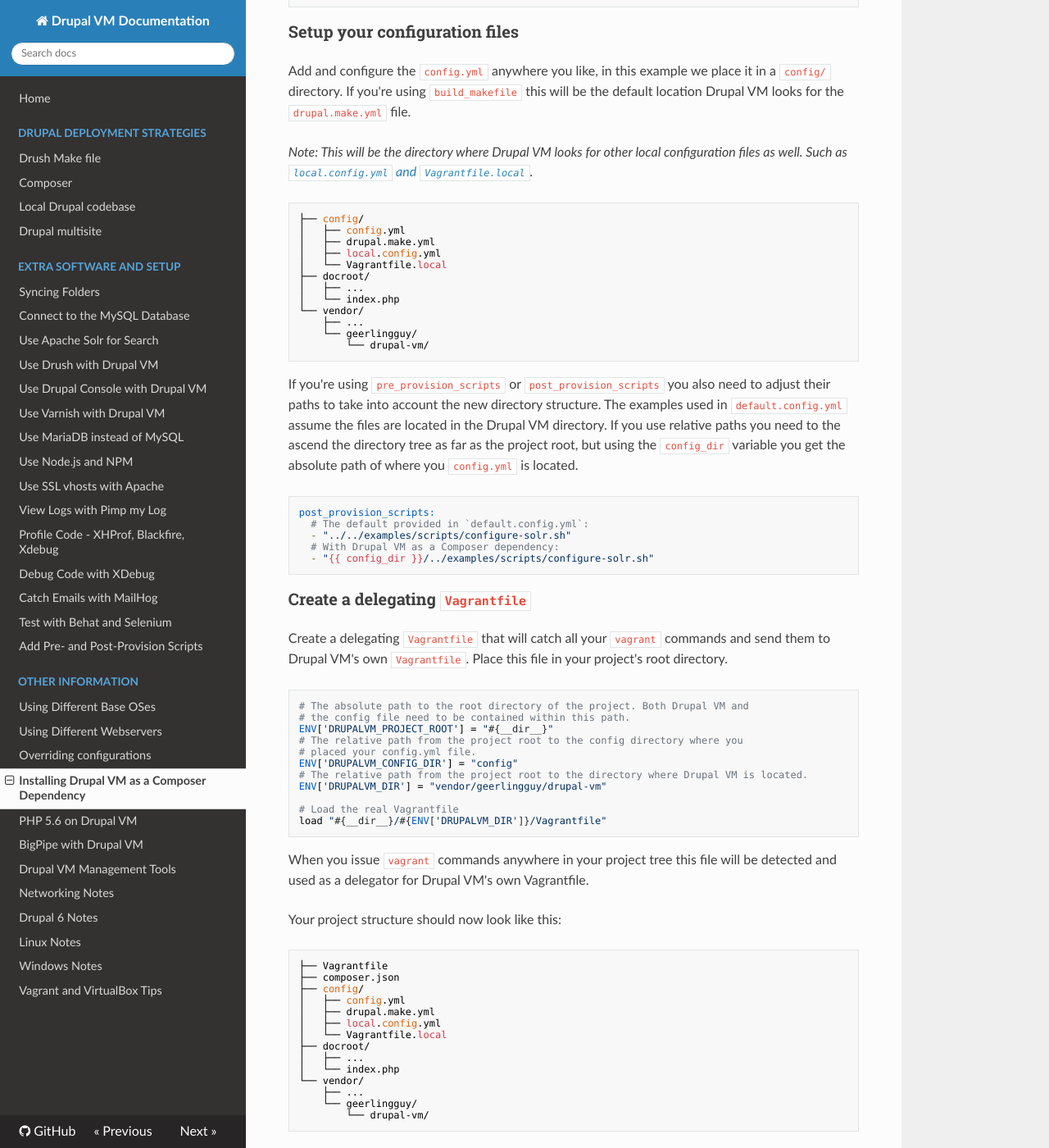
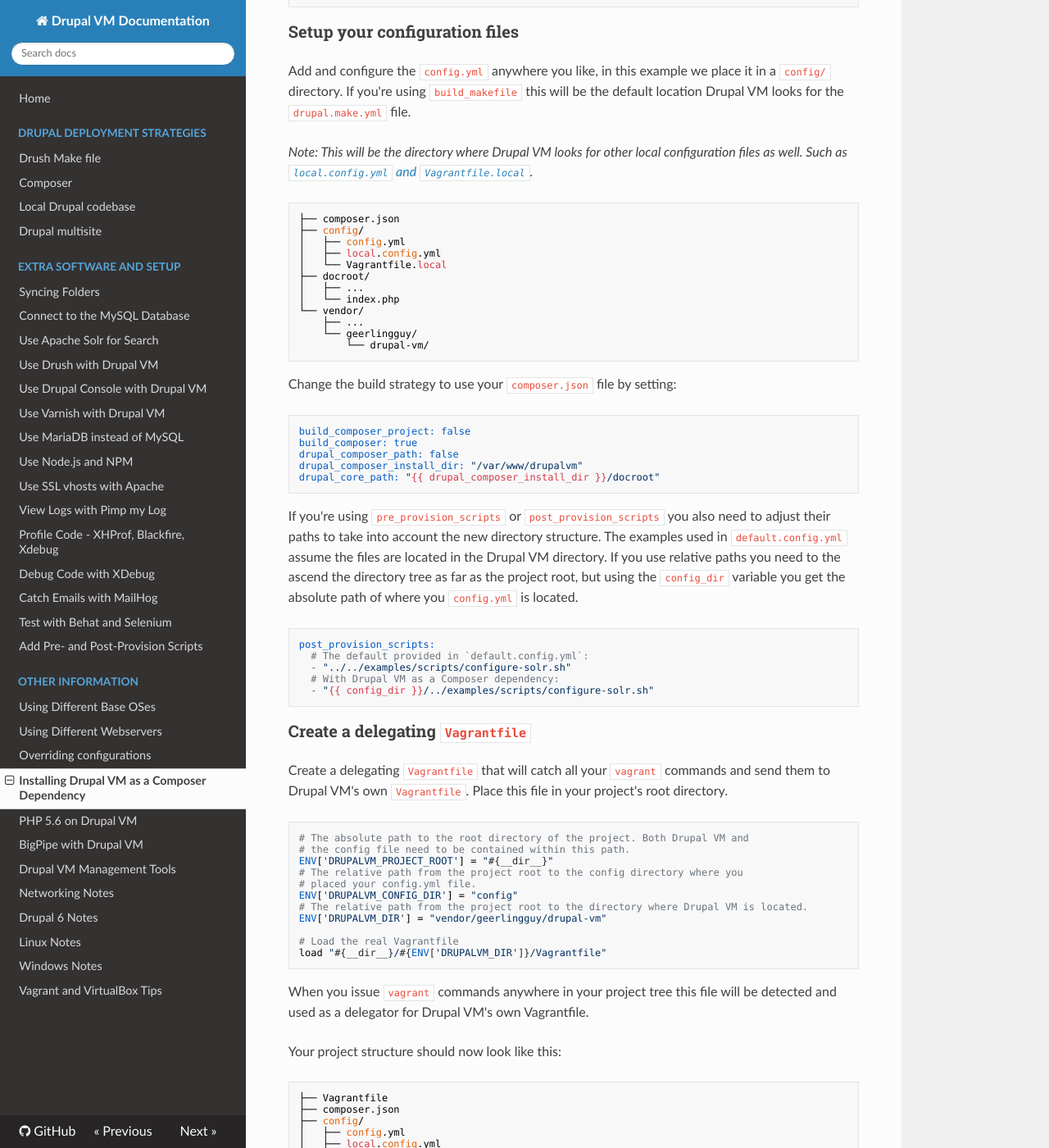
Before and after one commit to geerlingguy/drupal-vm, an MkDocs documentation site: the page built from docs/other/drupalvm-composer-dependency.md, in a window 1280 px wide and 1400 px high, scrolled down 351 px. Shown: the whole window at 82% size. Built offline with MkDocs 1.6.1, drawn with Linux system fonts in a browser that asks for light colours; nearby versions of some CDN libraries; old or Windows-style settings are respelled for this version of MkDocs; some of the changed text lies outside the part shown.

Commit message:
Issue #704: Take root composer.json into account in docs on Drupal VM as a dependency

````diff
--- a/docs/other/drupalvm-composer-dependency.md
+++ b/docs/other/drupalvm-composer-dependency.md
@@ -15,9 +15,9 @@ Add and configure the `config.yml` anywhere you like, in this example we place i
 _Note: This will be the directory where Drupal VM looks for other local configuration files as well. Such as [`local.config.yml` and `Vagrantfile.local`](overriding-configurations.md)._
 
 ```
+├── composer.json
 ├── config/
 │   ├── config.yml
-│   ├── drupal.make.yml
 │   ├── local.config.yml
 │   └── Vagrantfile.local
 ├── docroot/
@@ -27,6 +27,16 @@ _Note: This will be the directory where Drupal VM looks for other local configur
     ├── ...
     └── geerlingguy/
         └── drupal-vm/
+```
+
+Change the build strategy to use your `composer.json` file by setting:
+
+```yaml
+build_composer_project: false
+build_composer: true
+drupal_composer_path: false
+drupal_composer_install_dir: "/var/www/drupalvm"
+drupal_core_path: "{{ drupal_composer_install_dir }}/docroot"
 ```
 
 If you're using `pre_provision_scripts` or `post_provision_scripts` you also need to adjust their paths to take into account the new directory structure. The examples used in `default.config.yml` assume the files are located in the Drupal VM directory. If you use relative paths you need to the ascend the directory tree as far as the project root, but using the `config_dir` variable you get the absolute path of where you `config.yml` is located.
@@ -66,7 +76,6 @@ Your project structure should now look like this:
 ├── composer.json
 ├── config/
 │   ├── config.yml
-│   ├── drupal.make.yml
 │   ├── local.config.yml
 │   └── Vagrantfile.local
 ├── docroot/
@@ -117,7 +126,6 @@ Your directory structure should now look like this:
 ```
 ├── Vagrantfile
 ├── config/
-│   ├── drupal.make.yml
 │   ├── config.yml
 │   ├── local.config.yml
 │   └── Vagrantfile.local
````
